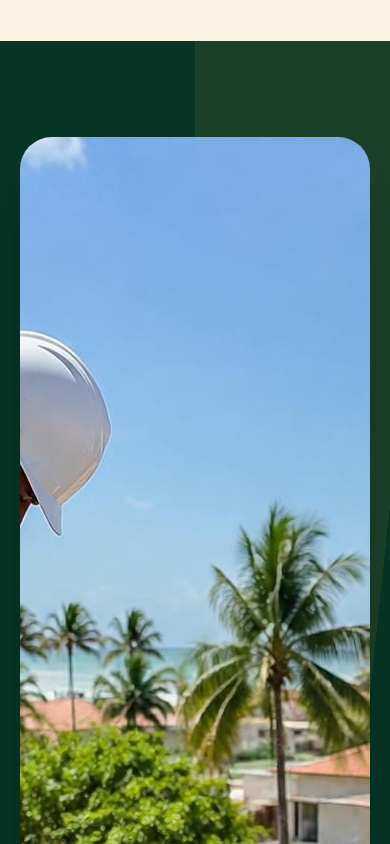
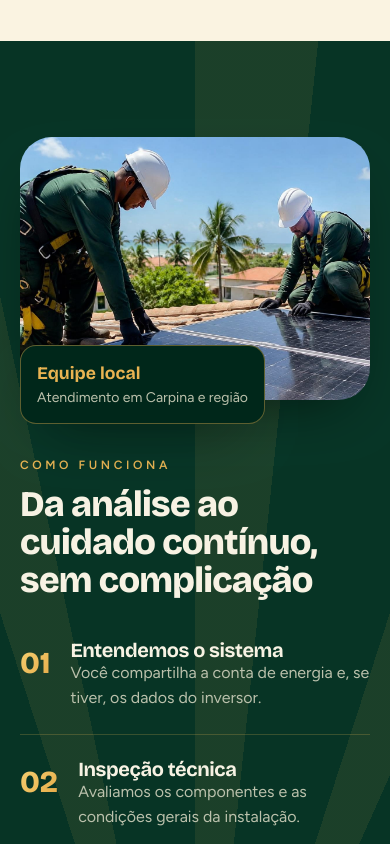
Before and after one commit to LinoSena/Gsol-site, a website: page index.html in a window 390 px wide. Shown: the part 3040-3884 px from the top of the page. Drawn offline with nearby package versions, Linux system fonts and the light colour scheme.

Commit message:
Atualização de foto flexivel

```diff
--- a/index.html
+++ b/index.html
@@ -318,7 +318,7 @@
       </section>
       <section class="rays">
         <div class="wrap section split">
-          <div class="photo">
+          <div class="photo team-photo">
             <img
               src="img/team-installing.jpg"
               alt="Equipe instalando painéis solares em telhado"
--- a/style.css
+++ b/style.css
@@ -558,6 +558,11 @@ h3 {
   border-radius: 2rem;
   box-shadow: var(--shadow-card);
 }
+.team-photo img {
+  aspect-ratio: 4/3;
+  height: auto;
+  object-position: center 30%;
+}
 .badge {
   position: absolute;
   bottom: -1.5rem;
@@ -577,6 +582,14 @@ h3 {
   display: block;
   font-size: 0.875rem;
   color: var(--muted);
+}
+@media (max-width: 767px) {
+  .team-photo .badge {
+    left: 0;
+    right: auto;
+    max-width: calc(100% - 5rem);
+    padding: 0.875rem 1rem;
+  }
 }
 .steps {
   margin-top: 2.5rem;
```
